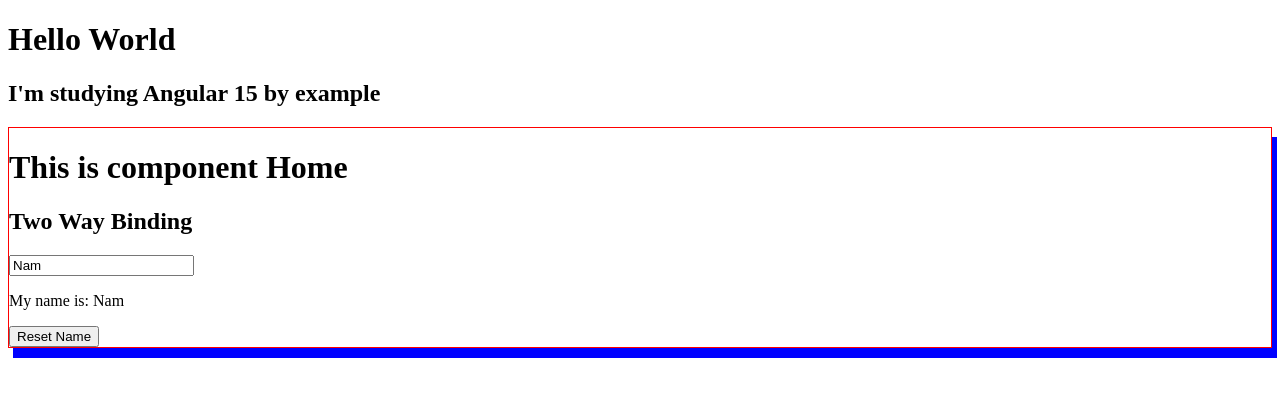
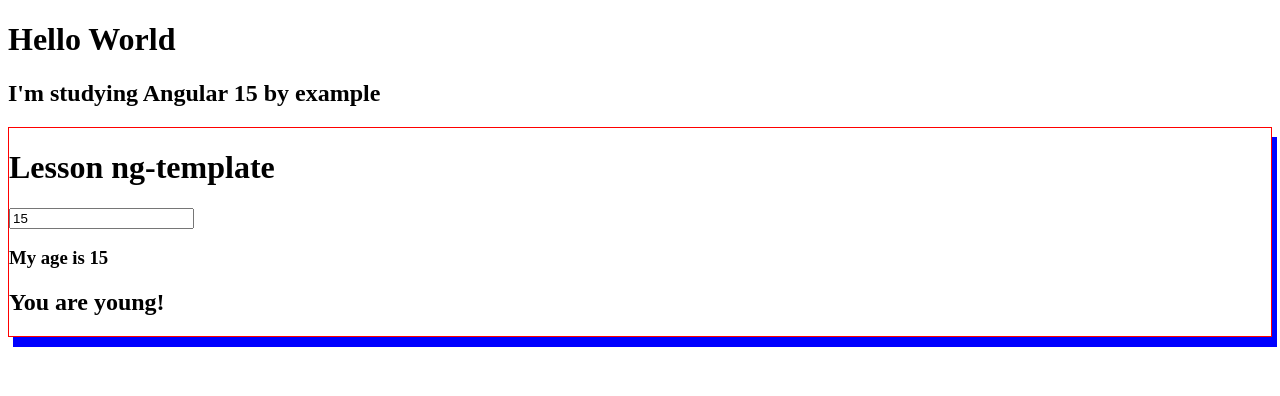
Before and after one commit to nguyenkimquocnam/Learn_Angular15, an Angular app: page / in a window 1280 px wide. Shown: the top 396 px of the page. Built offline with nearby package versions, Linux system fonts and the light colour scheme.

Commit message:
usage ng-template

```diff
--- a/src/app/home/home.component.html
+++ b/src/app/home/home.component.html
@@ -1,7 +1,10 @@
 <div class="box">
-    <h1>This is component Home</h1>
-    <h2>Two Way Binding</h2>
-    <input type="text" [(ngModel)]="name"/>
-    <p>My name is: {{name}}</p>
-    <button (click)="resetName()">Reset Name</button>
+    <h1>Lesson ng-template</h1>
+
+    <input type="text" [(ngModel)]="age"/>
+    <h3>My age is {{ age }}</h3>
+
+    <div *ngIf="age <= 15; then young; else old"></div>
+    <ng-template #young><h2>You are young!</h2></ng-template>
+    <ng-template #old><h2>You are old!</h2></ng-template>
 </div>
```
